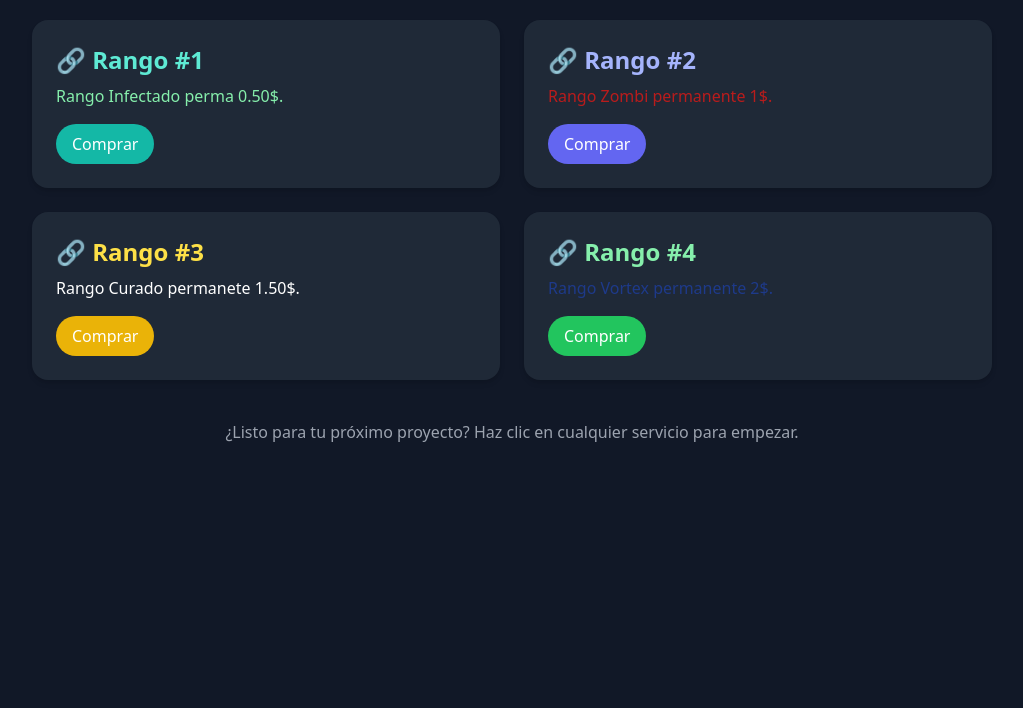
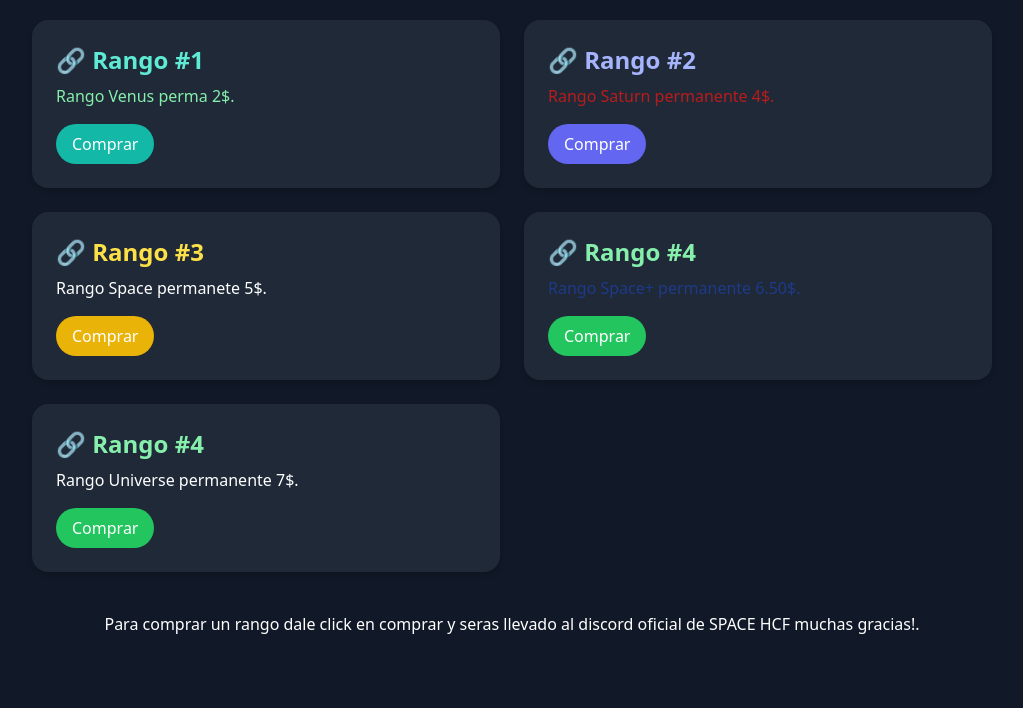
Before and after one commit to Soycubo1237/SpaceHCF-Store, a plain HTML site: page pagina.html in a window 1280 px wide. Shown: the part 92-800 px from the top of the page, without its empty margins (128-1151 px from the left). Drawn offline with nearby package versions, Linux system fonts and the light colour scheme.

Commit message:
pagina.html

```diff
--- a/pagina.html
+++ b/pagina.html
@@ -13,42 +13,49 @@
 </head>
 <body class="bg-gray-900 text-white font-sans">
   <div class="max-w-5xl mx-auto p-8">
-    <h1 class="text-4xl font-bold text-center mb-10 text-teal-400">Vortexcraft Store</h1>
+    <h1 class="text-4xl font-bold text-center mb-10 text-teal-400">Space HCF Store</h1>
 
     <div class="grid md:grid-cols-2 gap-6">
 
       <!-- Rango #1-->
       <div class="card bg-gray-800 rounded-2xl p-6 shadow-md hover:shadow-teal-400/60 transition-all duration-300 transform">
         <h2 class="text-2xl font-bold mb-2 text-teal-300">🔗 Rango #1</h2>
-        <p class="text-green-300 mb-4">Rango Infectado perma 0.50$.</p>
-        <a href="https://discord.gg/dEe6Y8kBkE" target="_blank" class="inline-block bg-teal-500 hover:bg-teal-600 text-white px-4 py-2 rounded-full transition">Comprar</a>
+        <p class="text-green-300 mb-4">Rango Venus perma 2$.</p>
+        <a href="https://discord.gg/ZQFdTEkcwF" target="_blank" class="inline-block bg-teal-500 hover:bg-teal-600 text-white px-4 py-2 rounded-full transition">Comprar</a>
       </div>
 
       <!-- Rango #2-->
       <div class="card bg-gray-800 rounded-2xl p-6 shadow-md hover:shadow-indigo-400/60 transition-all duration-300 transform">
         <h2 class="text-2xl font-bold mb-2 text-indigo-300">🔗 Rango #2</h2>
-        <p class="text-red-700 mb-4">Rango Zombi permanente 1$.</p>
-        <a href="https://discord.gg/dEe6Y8kBkE" target="_blank" class="inline-block bg-indigo-500 hover:bg-indigo-600 text-white px-4 py-2 rounded-full transition">Comprar</a>
+        <p class="text-red-700 mb-4">Rango Saturn permanente 4$.</p>
+        <a href="https://discord.gg/ZQFdTEkcwF" target="_blank" class="inline-block bg-indigo-500 hover:bg-indigo-600 text-white px-4 py-2 rounded-full transition">Comprar</a>
       </div>
 
       <!-- Rango #3-->
       <div class="card bg-gray-800 rounded-2xl p-6 shadow-md hover:shadow-yellow-400/60 transition-all duration-300 transform">
         <h2 class="text-2xl font-bold mb-2 text-yellow-300">🔗 Rango #3</h2>
-        <p class="text-White-800 mb-4">Rango Curado permanete 1.50$.</p>
-        <a href="https://discord.gg/dEe6Y8kBkE" target="_blank" class="inline-block bg-yellow-500 hover:bg-yellow-600 text-white px-4 py-2 rounded-full transition">Comprar</a>
+        <p class="text-White-800 mb-4">Rango Space permanete 5$.</p>
+        <a href="https://discord.gg/ZQFdTEkcwF" target="_blank" class="inline-block bg-yellow-500 hover:bg-yellow-600 text-white px-4 py-2 rounded-full transition">Comprar</a>
       </div>
 
       <!-- Rango #4 -->
       <div class="card bg-gray-800 rounded-2xl p-6 shadow-md hover:shadow-green-400/60 transition-all duration-300 transform">
         <h2 class="text-2xl font-bold mb-2 text-green-300">🔗 Rango #4</h2>
-        <p class="text-blue-900 mb-4">Rango Vortex permanente 2$.</p>
-        <a href="https://discord.gg/dEe6Y8kBkE" target="_blank" class="inline-block bg-green-500 hover:bg-green-600 text-white px-4 py-2 rounded-full transition">Comprar</a>
+        <p class="text-blue-900 mb-4">Rango Space+ permanente 6.50$.</p>
+        <a href="https://discord.gg/ZQFdTEkcwF" target="_blank" class="inline-block bg-green-500 hover:bg-green-600 text-white px-4 py-2 rounded-full transition">Comprar</a>
+      </div>
+
+      <!-- Rango #5 -->
+      <div class="card bg-gray-800 rounded-2xl p-6 shadow-md hover:shadow-green-400/60 transition-all duration-300 transform">
+        <h2 class="text-2xl font-bold mb-2 text-green-300">🔗 Rango #4</h2>
+        <p class="text-Yellow-900 mb-4">Rango Universe permanente 7$.</p>
+        <a href="https://discord.gg/ZQFdTEkcwF" target="_blank" class="inline-block bg-green-500 hover:bg-green-600 text-white px-4 py-2 rounded-full transition">Comprar</a>
       </div>
 
     </div>
 
     <div class="text-center mt-10">
-      <p class="text-gray-400">¿Listo para tu próximo proyecto? Haz clic en cualquier servicio para empezar.</p>
+      <p class="text-Green-100">Para comprar un rango dale click en comprar y seras llevado al discord oficial de SPACE HCF muchas gracias!.</p>
     </div>
   </div>
 </body>
```
